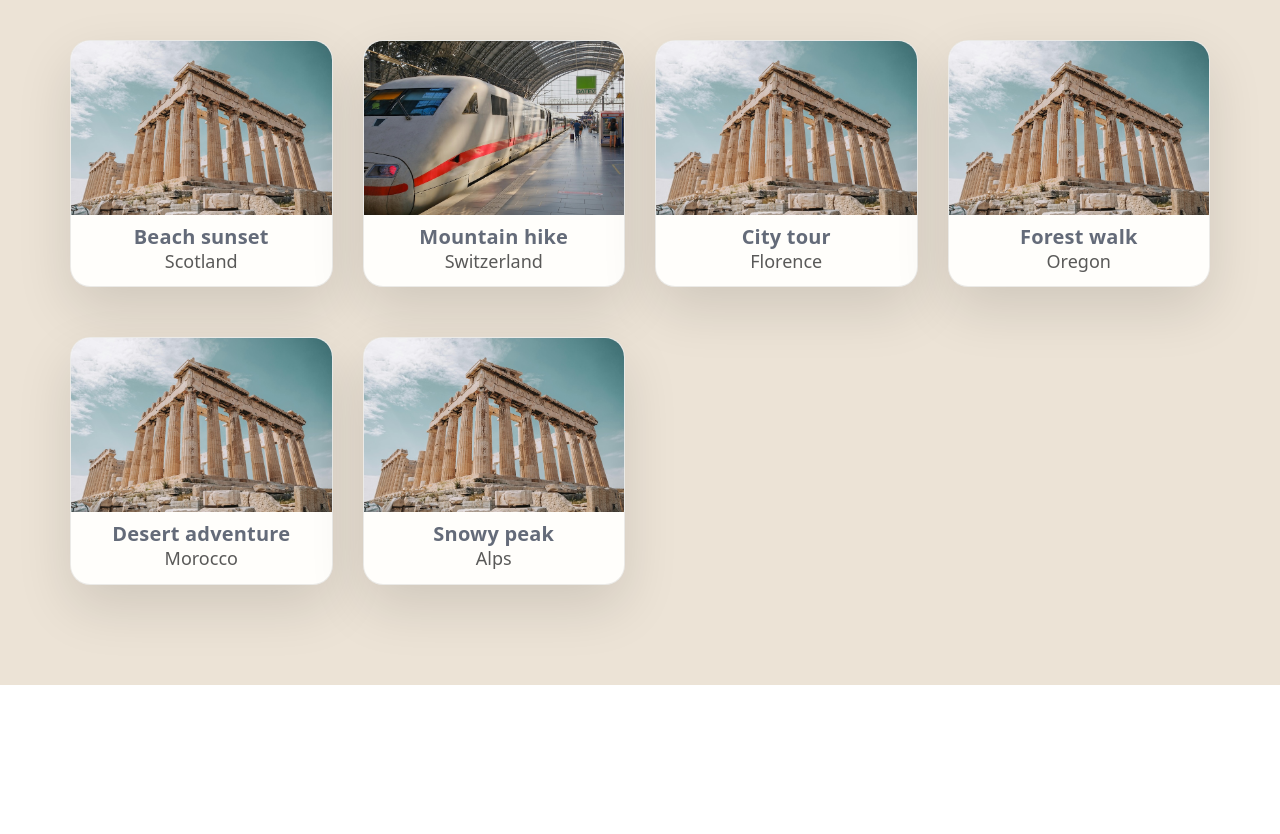
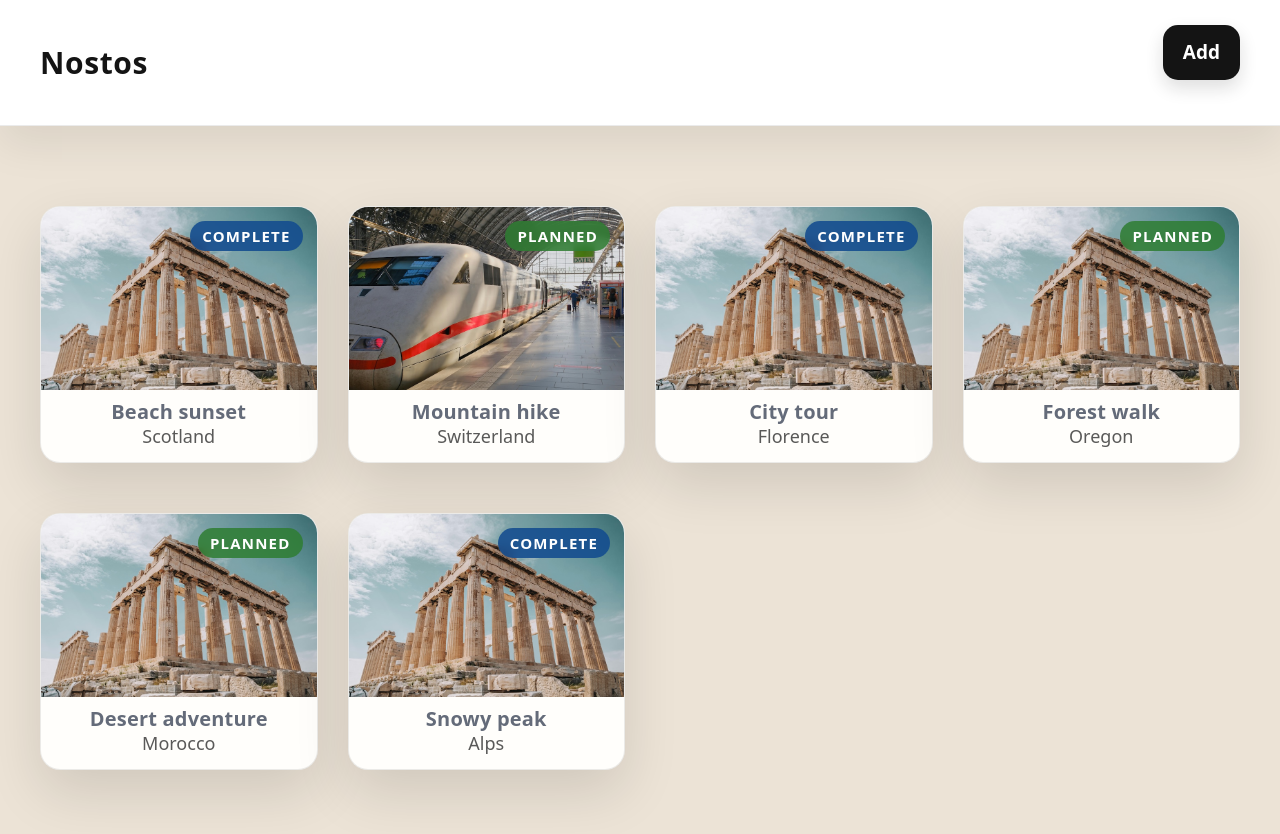
Before and after one commit to fivetilnoon/Nostos, a SvelteKit app: page / in a window 1280 px wide. Shown: the top 834 px of the page. Before the commit the page ends 800 px from the top, so only its background shows below. Built offline with nearby package versions, Linux system fonts and the light colour scheme.

Commit message:
Style and layout changes

```diff
--- a/src/routes/+page.svelte
+++ b/src/routes/+page.svelte
@@ -6,12 +6,30 @@
 		return samplePhotos[Math.floor(Math.random() * samplePhotos.length)];
 	}
 	const experiences = [
-		{ id: 1, title: 'Beach sunset', location: 'Scotland', photo: randomPhoto() },
-		{ id: 2, title: 'Mountain hike', location: 'Switzerland', photo: randomPhoto() },
-		{ id: 3, title: 'City tour', location: 'Florence', photo: randomPhoto() },
-		{ id: 4, title: 'Forest walk', location: 'Oregon', photo: randomPhoto() },
-		{ id: 5, title: 'Desert adventure', location: 'Morocco', photo: randomPhoto() },
-		{ id: 6, title: 'Snowy peak', location: 'Alps', photo: randomPhoto() }
+		{
+			id: 1,
+			title: 'Beach sunset',
+			location: 'Scotland',
+			status: 'Complete',
+			photo: randomPhoto()
+		},
+		{
+			id: 2,
+			title: 'Mountain hike',
+			location: 'Switzerland',
+			status: 'Planned',
+			photo: randomPhoto()
+		},
+		{ id: 3, title: 'City tour', location: 'Florence', status: 'Complete', photo: randomPhoto() },
+		{ id: 4, title: 'Forest walk', location: 'Oregon', status: 'Planned', photo: randomPhoto() },
+		{
+			id: 5,
+			title: 'Desert adventure',
+			location: 'Morocco',
+			status: 'Planned',
+			photo: randomPhoto()
+		},
+		{ id: 6, title: 'Snowy peak', location: 'Alps', status: 'Complete', photo: randomPhoto() }
 	];
 </script>
 
@@ -19,11 +37,20 @@
 	<title>Nostos – travel experiences</title>
 </svelte:head>
 
-<main class="page container">
+<main class="page">
+	<header class="page-header">
+		<div class="page-header-inner container">
+			<div class="brand">Nostos</div>
+			<button type="button" class="new-experience">Add</button>
+		</div>
+	</header>
+
+	<div class="page-body container">
 		<section class="cards">
 			{#each experiences as exp (exp.id)}
 				<article class="card">
 					<figure>
+						<div class="status-chip {exp.status.toLowerCase()}">{exp.status}</div>
 						<img src={exp.photo} alt={exp.title} />
 						<figcaption>
 							<span class="title">{exp.title}</span>
@@ -33,17 +60,71 @@
 				</article>
 			{/each}
 		</section>
+	</div>
 </main>
 
 <style>
-	:global(body) {
+	:global(html, body) {
+		min-height: 100%;
+		margin: 0;
 		background: #ece3d6;
 		color: #141414;
 	}
 
 	.page {
-		padding: 2rem 1.5rem 3rem;
+		min-height: 100vh;
+		padding: 0;
 		background: #ece3d6;
+	}
+
+	.page-body {
+		padding: 2rem 0 3rem;
+	}
+
+	.page-header {
+		margin-bottom: 2rem;
+		background: #fff;
+		border-bottom: 1px solid rgba(0, 0, 0, 0.08);
+		box-shadow: 0 18px 40px rgba(0, 0, 0, 0.08);
+	}
+
+	.page-header-inner {
+		display: flex;
+		align-items: center;
+		justify-content: space-between;
+		gap: 1rem;
+		padding: 1.25rem 0;
+	}
+
+	.brand {
+		font-size: 1.5rem;
+		font-weight: 700;
+		letter-spacing: 0.02em;
+	}
+
+	.new-experience {
+		display: inline-flex;
+		align-items: center;
+		justify-content: center;
+		border: none;
+		padding: 0.65rem 1rem;
+		border-radius: 0.75rem;
+		background: #141414;
+		color: #fff;
+		font-size: 0.95rem;
+		font-weight: 700;
+		cursor: pointer;
+		box-shadow: 0 8px 18px rgba(20, 20, 20, 0.14);
+		transition:
+			background 0.2s ease,
+			transform 0.2s ease,
+			box-shadow 0.2s ease;
+	}
+
+	.new-experience:hover {
+		background: #222;
+		transform: translateY(-1px);
+		box-shadow: 0 10px 22px rgba(20, 20, 20, 0.18);
 	}
 
 	.cards {
@@ -69,8 +150,33 @@
 	}
 
 	.card figure {
+		position: relative;
 		margin: 0;
 		padding: 0;
+	}
+
+	.status-chip {
+		position: absolute;
+		top: 0.7rem;
+		right: 0.7rem;
+		padding: 0.2rem 0.6rem;
+		border-radius: 999px;
+		font-size: 0.75rem;
+		font-weight: 700;
+		text-transform: uppercase;
+		letter-spacing: 0.08em;
+		color: #fff;
+		background: rgba(0, 0, 0, 0.65);
+		backdrop-filter: blur(4px);
+		pointer-events: none;
+	}
+
+	.status-chip.planned {
+		background: rgba(46, 125, 50, 0.85);
+	}
+
+	.status-chip.complete {
+		background: rgba(19, 76, 143, 0.88);
 	}
 
 	.card img {
```
Also changed, not shown: 1 other file (tests, documents, lock files or other folders). Lines whose indentation alone changed are shown as unchanged.
